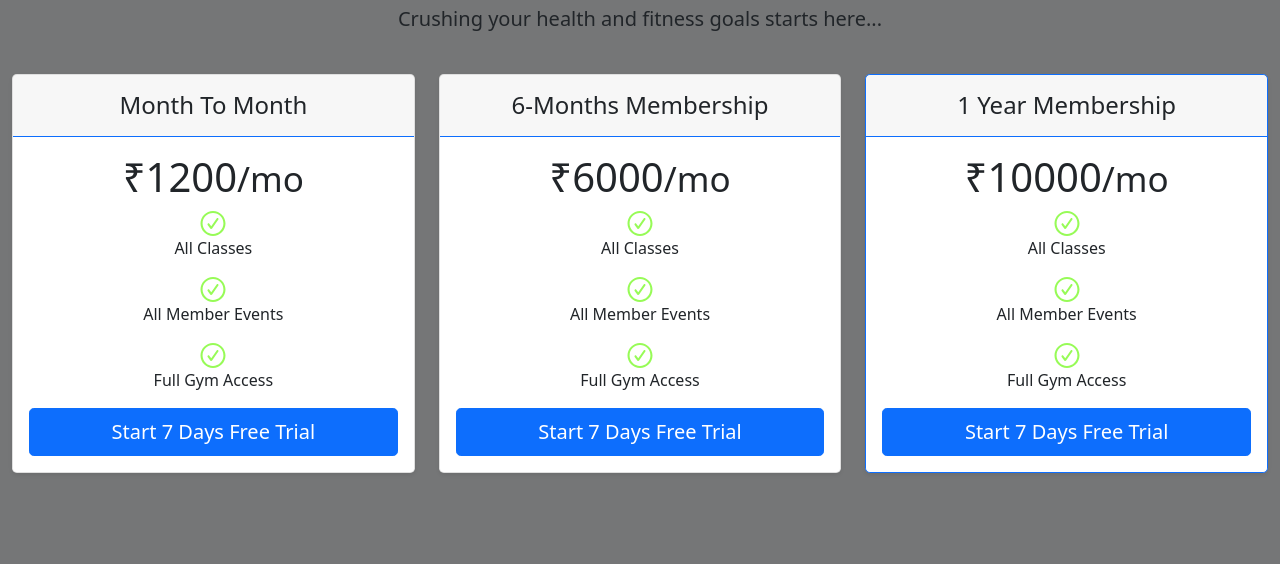
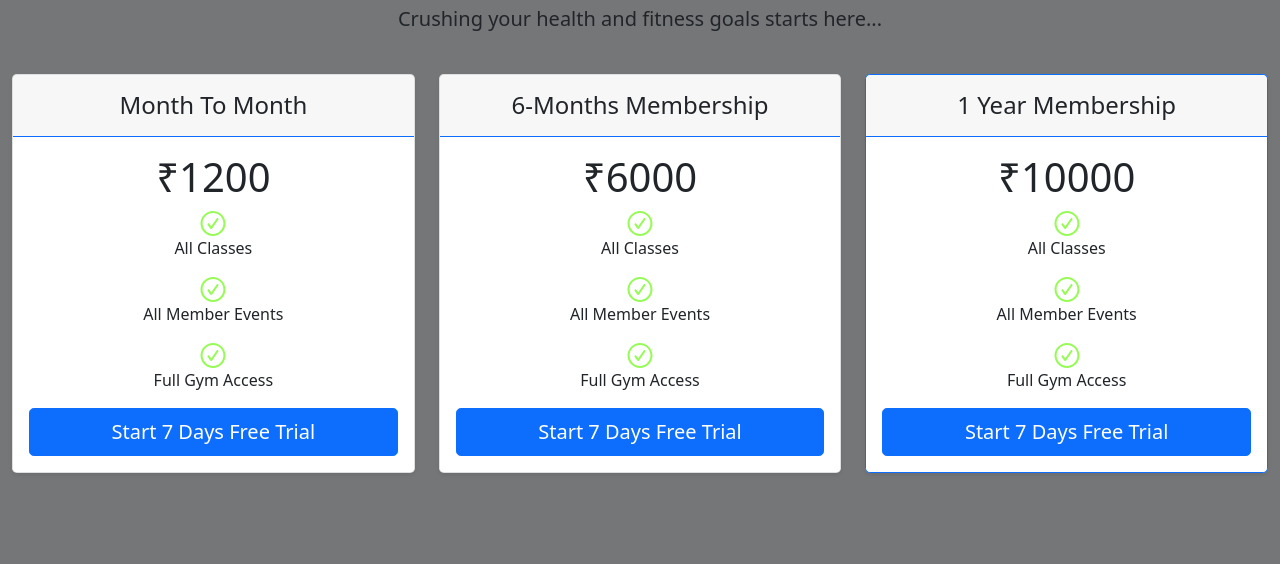
Before and after one commit to kumarashishprajapati/TheTempleGym, a plain HTML site: page index.html in a window 1280 px wide. Shown: the part 3235-3799 px from the top of the page. Drawn offline with nearby package versions, Linux system fonts and the light colour scheme.

Commit message:
Update index.html
correction text

```diff
--- a/index.html
+++ b/index.html
@@ -176,7 +176,7 @@
             <h4 class="my-0 fw-normal ">Month To Month</h4>
           </div>
           <div class="card-body">
-            <h1 class="card-title pricing-card-title">₹1200<small class="text-body-secondary fw-light">/mo</small></h1>
+            <h1 class="card-title pricing-card-title">₹1200<small class="text-body-secondary fw-light"></small></h1>
             <div class=" ">
             <img src="images/right mark.svg" width="30" height="25"  alt="" class="">
             <p class="">All Classes</p>
@@ -199,7 +199,7 @@
             <h4 class="my-0 fw-normal">6-Months Membership</h4>
           </div>
           <div class="card-body">
-            <h1 class="card-title pricing-card-title">₹6000<small class="text-body-secondary fw-light">/mo</small></h1>
+            <h1 class="card-title pricing-card-title">₹6000<small class="text-body-secondary fw-light"></small></h1>
             <div class=" ">
             <img src="images/right mark.svg" width="30" height="25"  alt="" class="">
             <p class="">All Classes</p>
@@ -222,7 +222,7 @@
             <h4 class="my-0 fw-normal">1 Year Membership</h4>
           </div>
           <div class="card-body">
-            <h1 class="card-title pricing-card-title">₹10000<small class="text-body-secondary fw-light">/mo</small></h1>
+            <h1 class="card-title pricing-card-title">₹10000<small class="text-body-secondary fw-light"></small></h1>
             <div class=" ">
             <img src="images/right mark.svg" width="30" height="25"  alt="" class="">
             <p class="">All Classes</p>
```
